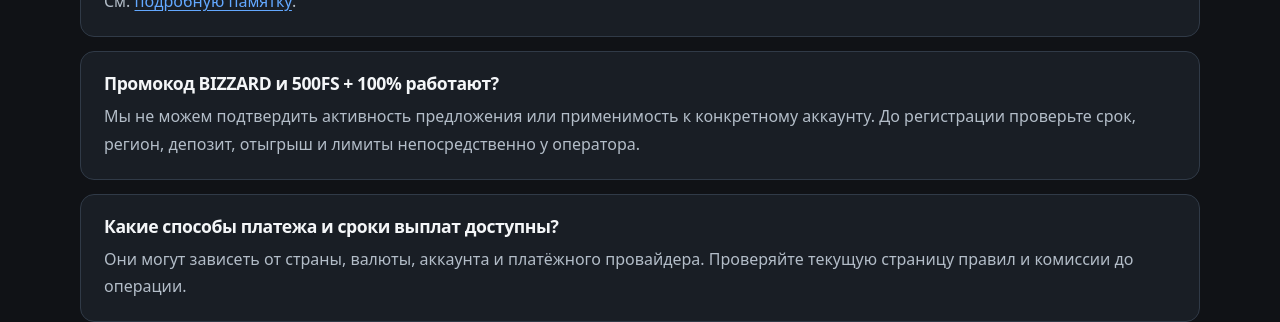
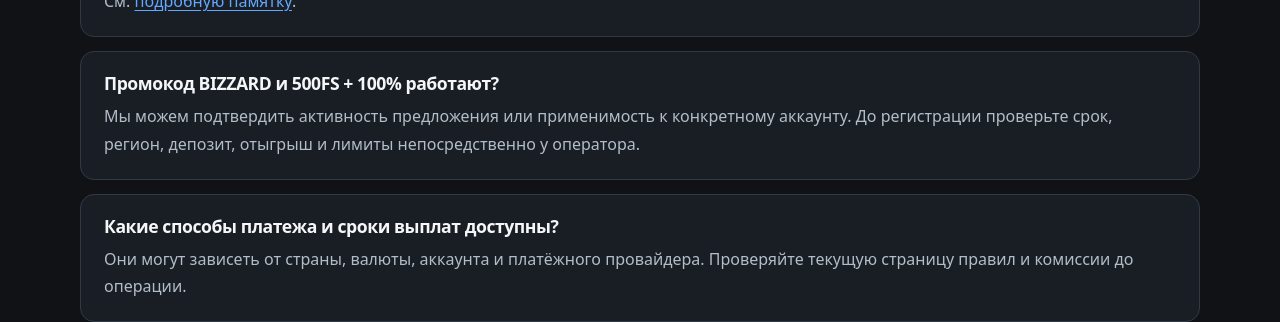
Before and after one commit to codeFailed/1win, a Jekyll site: the page built from faq.html, in a window 1280 px wide and 900 px high, scrolled down 411 px. Shown: the part 155-477 px from the top of the window. Built offline with Jekyll 4.4.1, drawn with Linux system fonts in a browser that asks for light colours.

Commit message:
Update faq.html

```diff
--- a/faq.html
+++ b/faq.html
@@ -7,7 +7,7 @@
 <div class="faq-list">
   <section class="faq-item"><h2>Этот сайт — официальный сайт 1WIN?</h2><p>Нет. Это независимый информационный ресурс без подтверждённой аффилированности с оператором.</p></section>
   <section class="faq-item"><h2>Как проверить зеркало или адрес?</h2><p>Получите адрес из подтверждённого первичного источника, проверьте домен посимвольно и не полагайтесь только на значок HTTPS. См. <a href="/articles/kak-proverit-adres-sayta/">подробную памятку</a>.</p></section>
-  <section class="faq-item"><h2>Промокод BIZZARD и 500FS + 100% работают?</h2><p>Мы не можем подтвердить активность предложения или применимость к конкретному аккаунту. До регистрации проверьте срок, регион, депозит, отыгрыш и лимиты непосредственно у оператора.</p></section>
+  <section class="faq-item"><h2>Промокод BIZZARD и 500FS + 100% работают?</h2><p>Мы  можем подтвердить активность предложения или применимость к конкретному аккаунту. До регистрации проверьте срок, регион, депозит, отыгрыш и лимиты непосредственно у оператора.</p></section>
   <section class="faq-item"><h2>Какие способы платежа и сроки выплат доступны?</h2><p>Они могут зависеть от страны, валюты, аккаунта и платёжного провайдера. Проверяйте текущую страницу правил и комиссии до операции.</p></section>
   <section class="faq-item"><h2>Можно ли пользоваться сервисом из моей страны?</h2><p>Это зависит от местного законодательства и условий оператора. Проверьте оба источника до регистрации или участия.</p></section>
   <section class="faq-item"><h2>Куда обращаться при проблеме?</h2><p>Найдите поддержку через подтверждённый домен, приложение или документы оператора. Не отправляйте пароль и одноразовые коды.</p></section>
```
